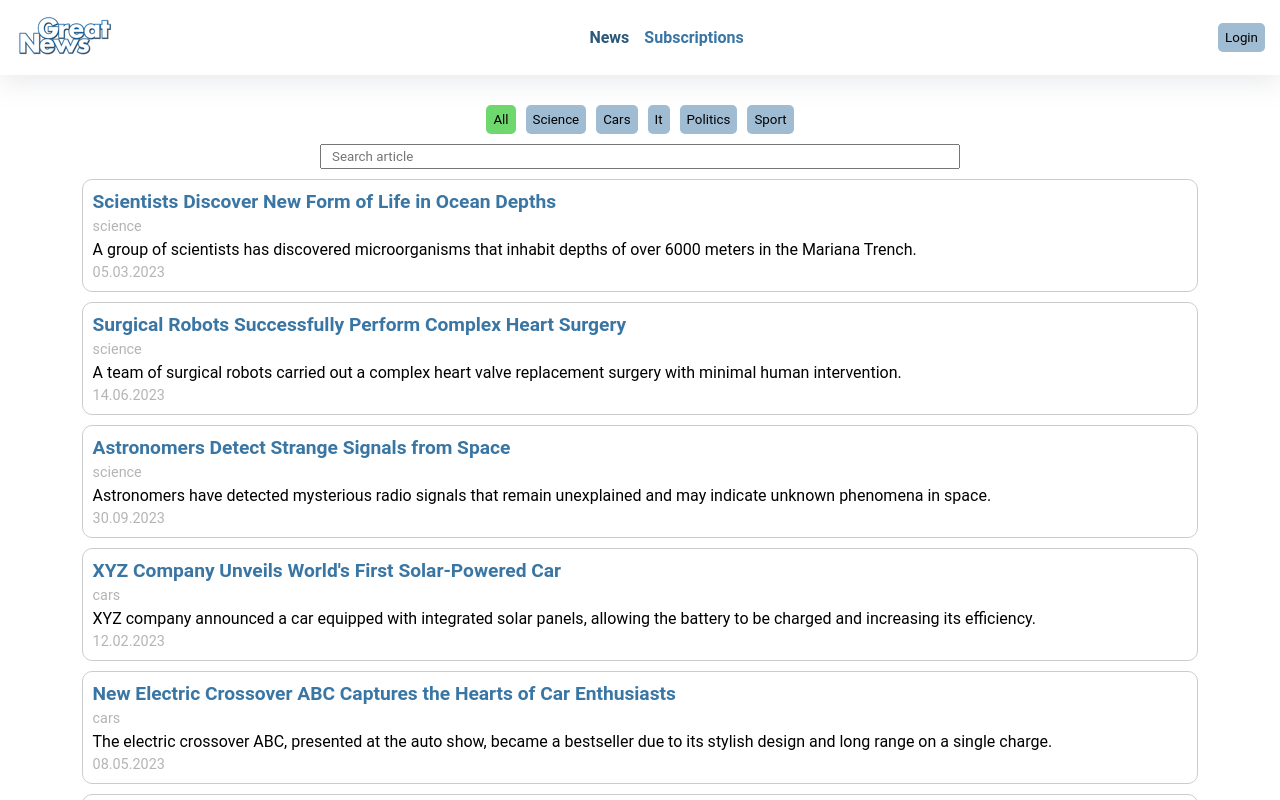
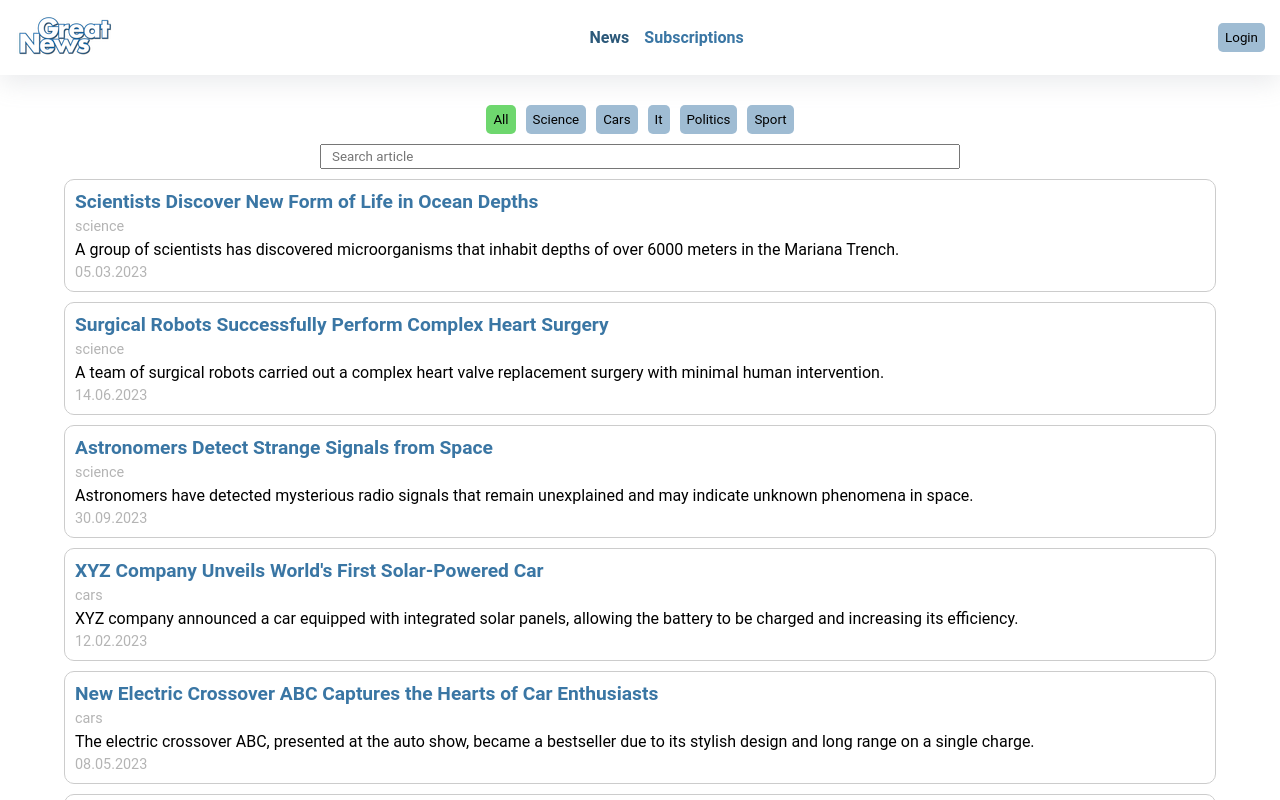
Before and after one commit to Al1erEgo/docusketch-angular-news, an Angular app: page /news in a window 1280 px wide. Built offline with nearby package versions, Linux system fonts and the light colour scheme; data requests are answered from the project's data file.

Commit message:
fix: style for article-preview

```diff
--- a/src/app/news/components/article-preview/article-preview.component.scss
+++ b/src/app/news/components/article-preview/article-preview.component.scss
@@ -2,8 +2,7 @@
   padding: 10px;
   border: solid 1px #cccccc;
   border-radius: 10px;
-  max-width: 95%;
-  min-width: 95%;
+  width: 90vw;
   display: flex;
   flex-direction: column;
   gap: 5px;
```
